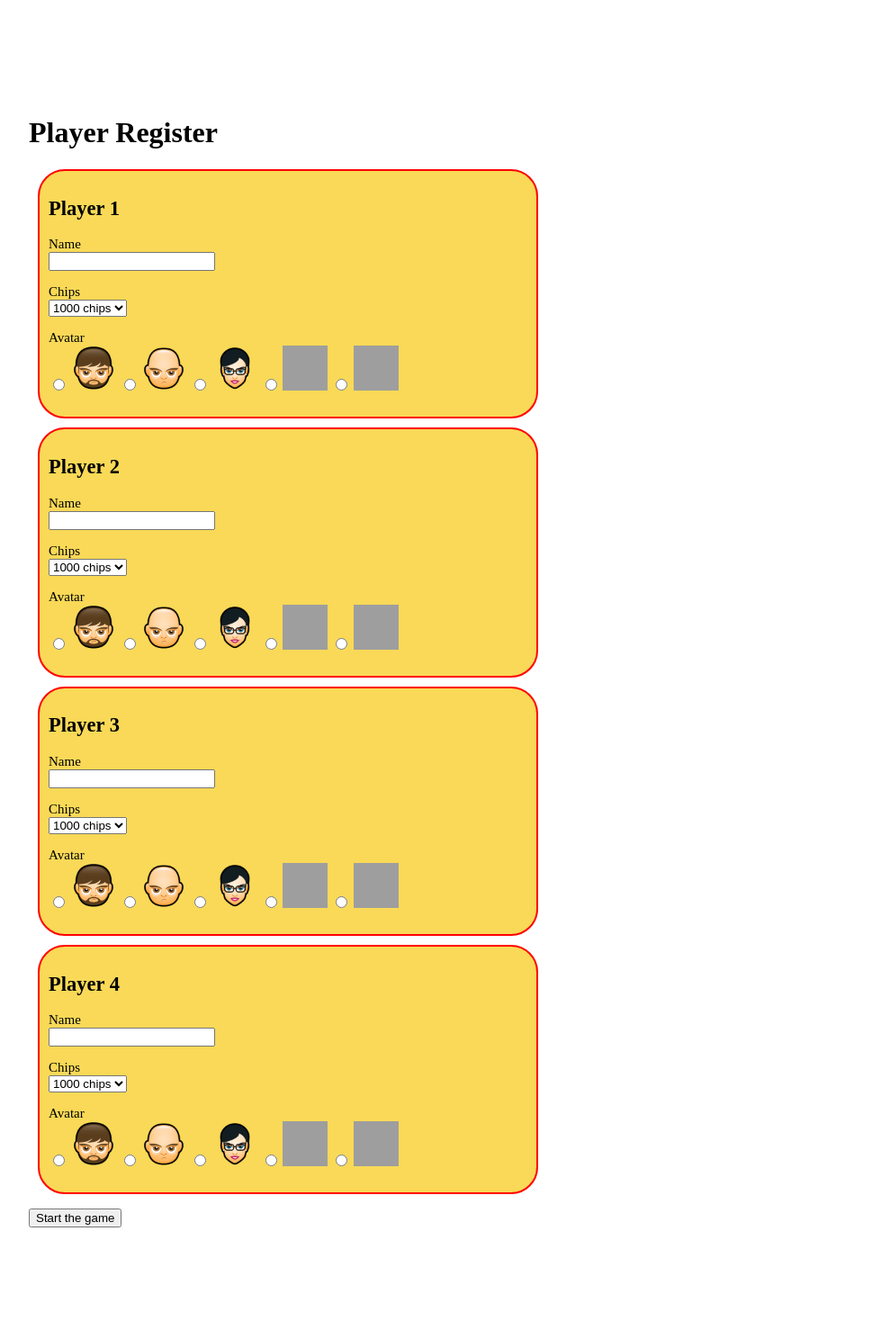
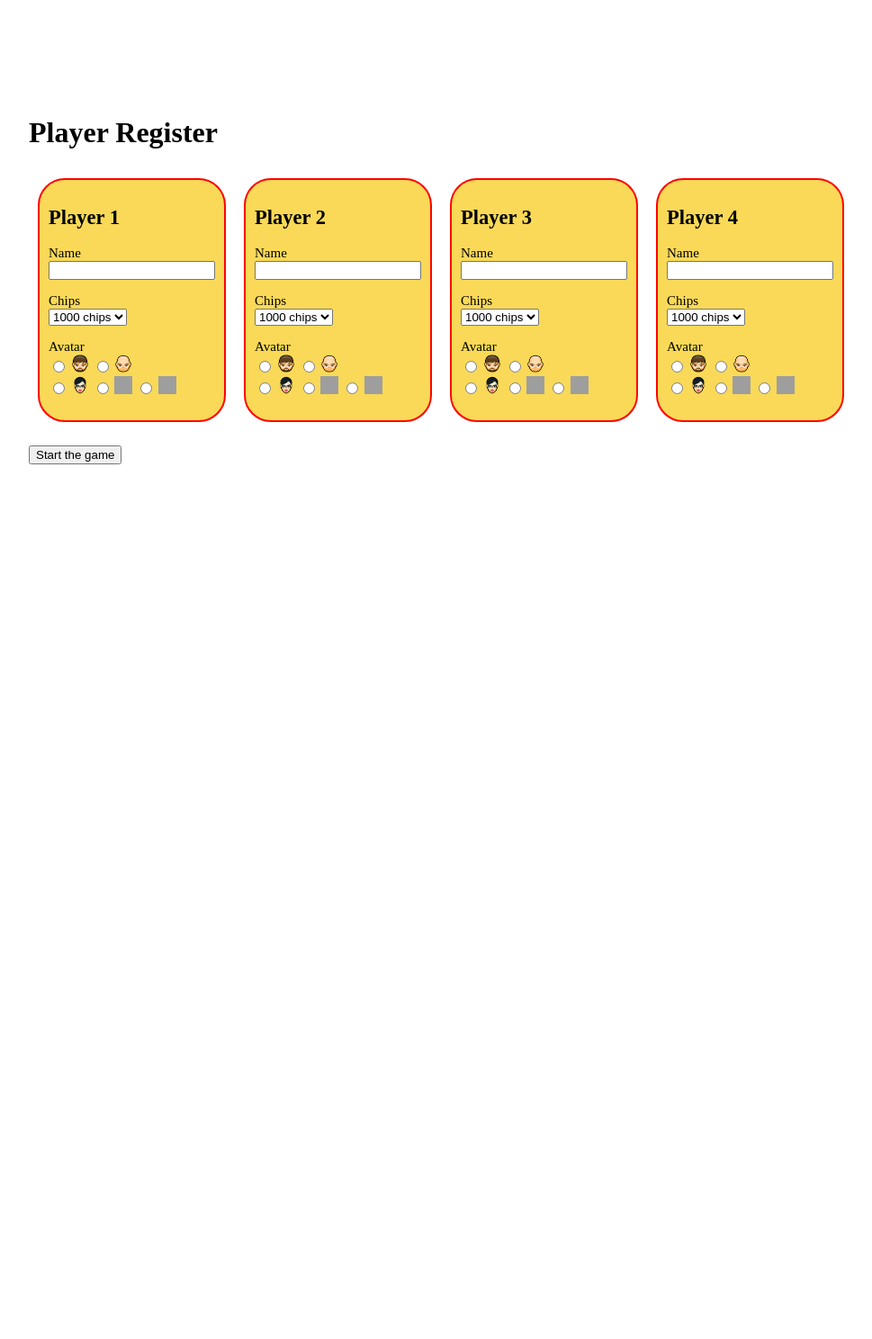
Before and after one commit to Tesfit12/poker-Flask, a Flask app: page / in a window 1280 px wide. Shown: the whole page at 90% size, without its empty margins (76-1045 px from the left). After the commit the page ends 516 px from the top, so only its background shows below. Run offline with Flask 2, Linux system fonts and the light colour scheme; grey boxes are pictures that could not be loaded.

Commit message:
advanced version

```diff
--- a/application_poker/routes.py
+++ b/application_poker/routes.py
@@ -5,7 +5,7 @@ import application_poker.forms
 
 @app.route('/poker')
 def launch_poker_game():
-    cards=back_end.generate_cards(4)
+    cards=[]
     return flask.render_template('poker.html',cards=cards,players=back_end.players)
 
 
@@ -14,6 +14,7 @@ def config_game():
     form=application_poker.forms.ConfigGame()
 
     if form.validate_on_submit():
+        back_end.players=[]
 
         player=back_end.Player(form.name_1.data,int(form.chips_1.data),form.avatar_1.data)
         back_end.players.append(player)
--- a/application_poker/static/css/mystyle.css
+++ b/application_poker/static/css/mystyle.css
@@ -116,8 +116,6 @@ body
     border-width: 2px;
     border-color: blue;
     border-style: solid;
-
-
 }
 
 
@@ -141,12 +139,16 @@ body
     padding:10px;
     margin:10px;
     font-size:15px;
-    width:50%;
 }
-
 
 .avatar_form
 {
-    width:50px;
-    height:50px;
+    width:20px;
+    height:20px;
 }
+
+.form_container
+{
+    display:flex;
+    flex-direction:row;
+}
--- a/application_poker/templates/config.html
+++ b/application_poker/templates/config.html
@@ -9,101 +9,45 @@
 </ul>
 {% endif %}
 {% endwith %}
+{% set player_1={'name':form.name_1,'chips':form.chips_1,'avatar':form.avatar_1} %}
+{% set player_2={'name':form.name_2,'chips':form.chips_2,'avatar':form.avatar_2} %}
+{% set player_3={'name':form.name_3,'chips':form.chips_3,'avatar':form.avatar_3} %}
+{% set player_4={'name':form.name_4,'chips':form.chips_4,'avatar':form.avatar_4} %}
+{% set form_list=[player_1,player_2,player_3,player_4]%}
+
     <h1>Player Register</h1>
     <form action="" method="post" novalidate>
             {{ form.hidden_tag() }}
 
+
+    <div class="form_container">
+    {% for player in form_list %}
             <div class="player_form">
-            <h2>Player 1</h2>
+                <h2>Player {{ loop.index }}</h2>
                 <p>
-                {{ form.name_1.label }}<br>
-                {{ form.name_1(size=20) }}
-                <span>{{ form.name_1.errors[0] }}</span>
+                    {{ player['name'].label }}<br>
+                    {{ player['name'](size=20) }}
+                    <span>{{ player['name'].errors[0] }}</span>
                 </p>
                 <p>
-                {{ form.chips_1.label }}<br>
-                {{ form.chips_1() }}
-                <span>{{ form.chips_1.errors[0] }}</span>
+                    {{ player['chips'].label }}<br>
+                    {{ player['chips']() }}
+                    <span>{{ player['chips'].errors[0] }}</span>
                 </p>
                 <p>
-                {{ form.avatar_1.label }}<br>
-                {% for radio in form.avatar_1 %}
+                    {{ player['avatar'].label }}<br>
+                    {% for radio in player['avatar'] %}
                         {{ radio }}
                         <img class="avatar_form" src="{{ url_for('static', filename='images/faces/'+radio.label|striptags) }}">
+                        {% if loop.index==2 %}
+                            <br>
+                        {% endif %}
                     {% endfor %}
-                <span>{{ form.avatar_1.errors[0] }}</span>
+                    <span>{{ player['avatar'].errors[0] }}</span>
                 </p>
             </div>
-
-        <div class="player_form">
-            <h2>Player 2</h2>
-            <p>
-                {{ form.name_2.label }}<br>
-                {{ form.name_2(size=20) }}
-                <span>{{ form.name_2.errors[0] }}</span>
-            </p>
-            <p>
-                {{ form.chips_2.label }}<br>
-                {{ form.chips_2() }}
-                <span>{{ form.chips_2.errors[0] }}</span>
-            </p>
-            <p>
-                {{ form.avatar_2.label }}<br>
-                {% for radio in form.avatar_2 %}
-
-                    {{ radio }}
-                    <img class="avatar_form" src="{{ url_for('static', filename='images/faces/'+radio.label|striptags) }}">
     {% endfor %}
-                <span>{{ form.avatar_2.errors[0] }}</span>
-            </p>
     </div>
-
-        <div class="player_form">
-            <h2>Player 3</h2>
-            <p>
-                {{ form.name_3.label }}<br>
-                {{ form.name_3(size=20) }}
-                <span>{{ form.name_3.errors[0] }}</span>
-            </p>
-            <p>
-                {{ form.chips_3.label }}<br>
-                {{ form.chips_3() }}
-                <span>{{ form.chips_3.errors[0] }}</span>
-            </p>
-            <p>
-                {{ form.avatar_3.label }}<br>
-                {% for radio in form.avatar_3 %}
-
-                    {{ radio }}
-                    <img class="avatar_form" src="{{ url_for('static', filename='images/faces/'+radio.label|striptags) }}">
-                {% endfor %}
-                <span>{{ form.avatar_3.errors[0] }}</span>
-            </p>
-        </div>
-        <div class="player_form">
-            <h2>Player 4</h2>
-            <p>
-                {{ form.name_4.label }}<br>
-                {{ form.name_4(size=20) }}
-                <span>{{ form.name_4.errors[0] }}</span>
-            </p>
-            <p>
-                {{ form.chips_4.label }}<br>
-                {{ form.chips_4() }}
-                <span>{{ form.chips_1.errors[0] }}</span>
-            </p>
-            <p>
-                {{ form.avatar_4.label }}<br>
-                {% for radio in form.avatar_4 %}
-
-                    {{ radio }}
-                    <img class="avatar_form" src="{{ url_for('static', filename='images/faces/'+radio.label|striptags) }}">
-                {% endfor %}
-                <span>{{ form.avatar_4.errors[0] }}</span>
-            </p>
-        </div>
-
-
         <p>{{ form.submit() }}</p>
     </form>
 {% endblock %}
```
Lines whose indentation alone changed are shown as unchanged.
